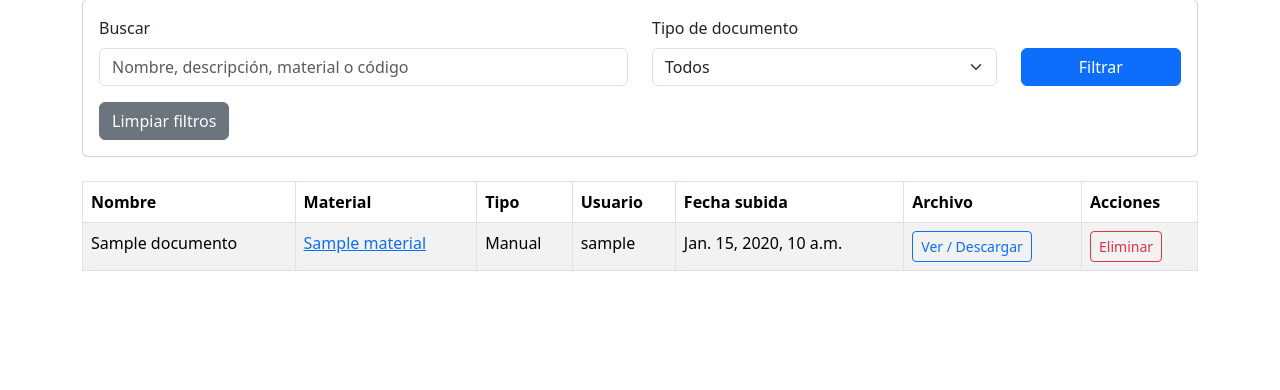
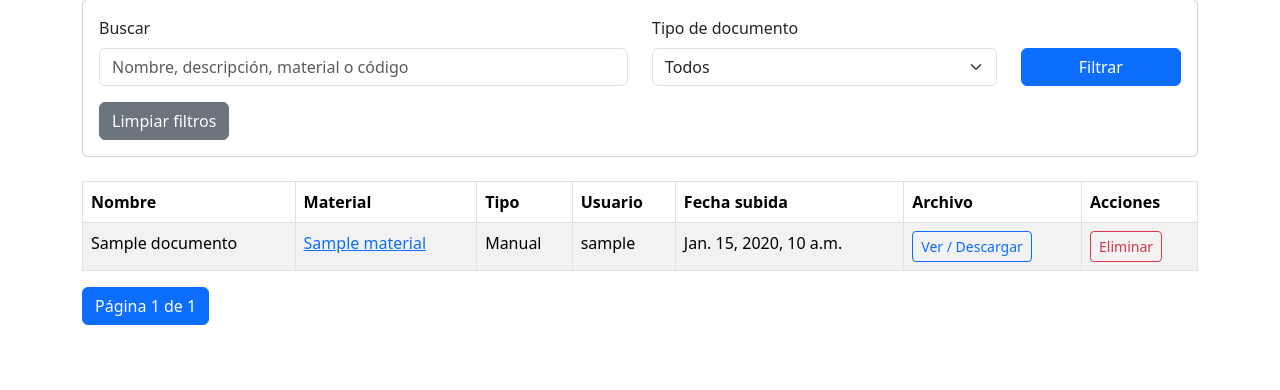
Before and after one commit to josellagosta-collab/inventario_taller_sdd, a Django app: page /documentos/ in a window 1280 px wide. Shown: the part 137-527 px from the top of the page. Run offline with Django 5.2, Linux system fonts and the light colour scheme; tables that the repository leaves empty hold one stand-in row (values such as "Sample post").

Commit message:
feat: añadir paginación al listado de documentos

```diff
--- a/documentos/templates/documentos/lista_documentos.html
+++ b/documentos/templates/documentos/lista_documentos.html
@@ -134,4 +134,54 @@ Documentos
 
 </table>
 
+<nav aria-label="Paginación de documentos">
+
+    <ul class="pagination">
+
+        {% if documentos.has_previous %}
+
+            <li class="page-item">
+                <a class="page-link"
+                   href="?page=1&busqueda={{ busqueda }}&tipo_documento={{ tipo_documento }}">
+                    Primera
+                </a>
+            </li>
+
+            <li class="page-item">
+                <a class="page-link"
+                   href="?page={{ documentos.previous_page_number }}&busqueda={{ busqueda }}&tipo_documento={{ tipo_documento }}">
+                    Anterior
+                </a>
+            </li>
+
+        {% endif %}
+
+        <li class="page-item active">
+            <span class="page-link">
+                Página {{ documentos.number }} de {{ documentos.paginator.num_pages }}
+            </span>
+        </li>
+
+        {% if documentos.has_next %}
+
+            <li class="page-item">
+                <a class="page-link"
+                   href="?page={{ documentos.next_page_number }}&busqueda={{ busqueda }}&tipo_documento={{ tipo_documento }}">
+                    Siguiente
+                </a>
+            </li>
+
+            <li class="page-item">
+                <a class="page-link"
+                   href="?page={{ documentos.paginator.num_pages }}&busqueda={{ busqueda }}&tipo_documento={{ tipo_documento }}">
+                    Última
+                </a>
+            </li>
+
+        {% endif %}
+
+    </ul>
+
+</nav>
+
 {% endblock %}
--- a/documentos/views.py
+++ b/documentos/views.py
@@ -3,6 +3,7 @@ from inventario.models import Material
 from .forms import DocumentoForm
 from .models import Documento
 from django.db.models import Q
+from django.core.paginator import Paginator
 
 def subir_documento(request, material_id):
     material = get_object_or_404(Material, id=material_id)
@@ -60,8 +61,12 @@ def lista_documentos(request):
     if tipo_documento:
         documentos = documentos.filter(tipo_documento=tipo_documento)
 
+    paginator = Paginator(documentos, 10)
+    numero_pagina = request.GET.get("page")
+    pagina_documentos = paginator.get_page(numero_pagina)
+
     return render(request, "documentos/lista_documentos.html", {
-        "documentos": documentos,
+        "documentos": pagina_documentos,
         "busqueda": busqueda,
         "tipo_documento": tipo_documento,
         "tipos_documento": Documento.TIPOS_DOCUMENTO,
```
